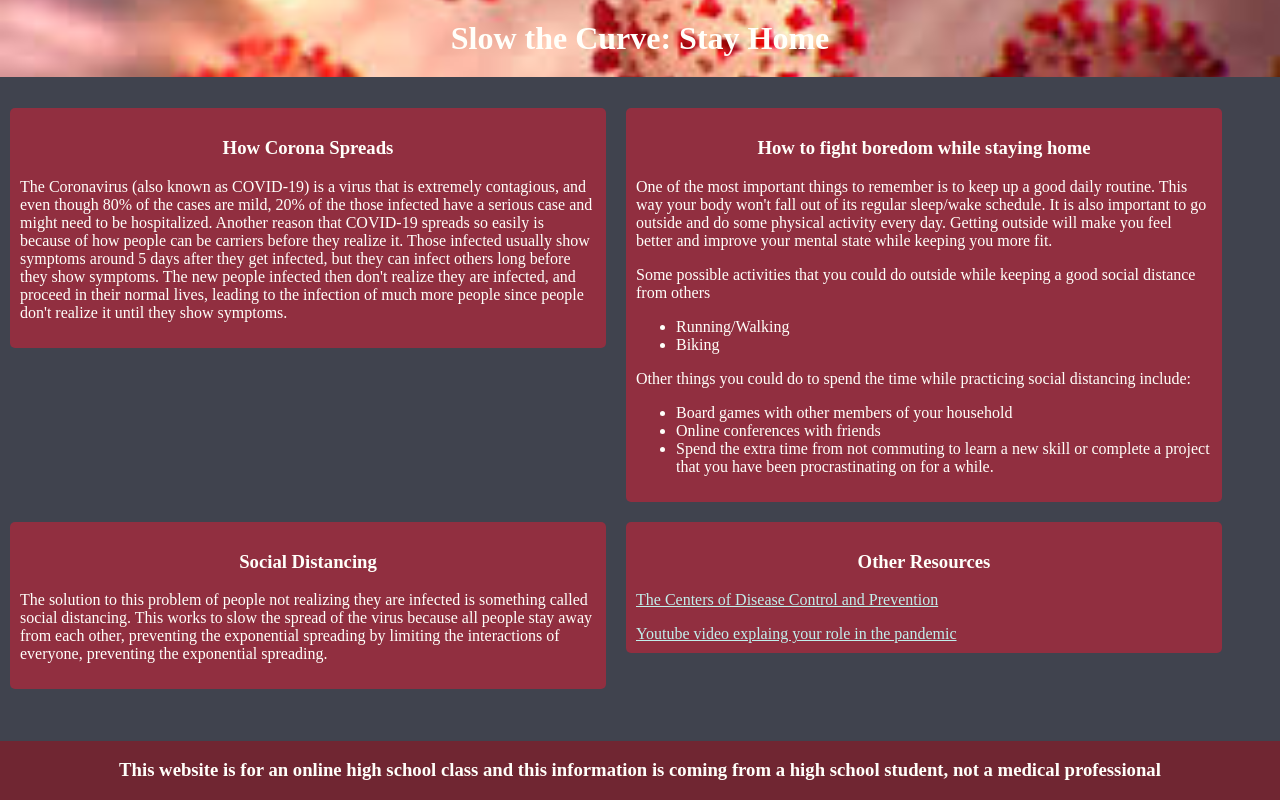
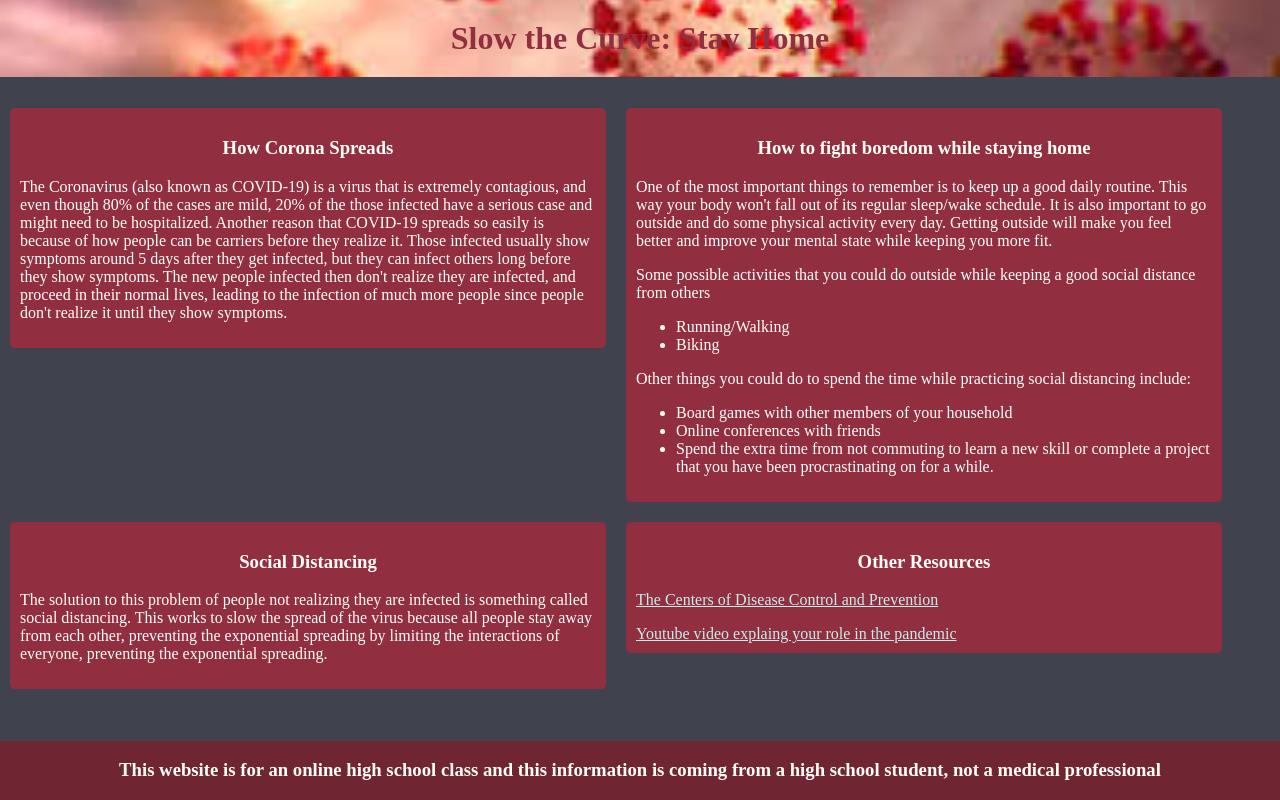
Before and after one commit to jchou03/Changemakers-Website, a plain HTML site: page index.html in a window 1280 px wide. Drawn offline with Linux system fonts and the light colour scheme.

Commit message:
hover color title change

```diff
--- a/style.css
+++ b/style.css
@@ -10,6 +10,7 @@ h1{
     padding: 20px;
 }
 h1:hover{
+    color:#912F40;
     background-image: url('download.jfif');
     background-size: cover;
     background-position: center;
```
